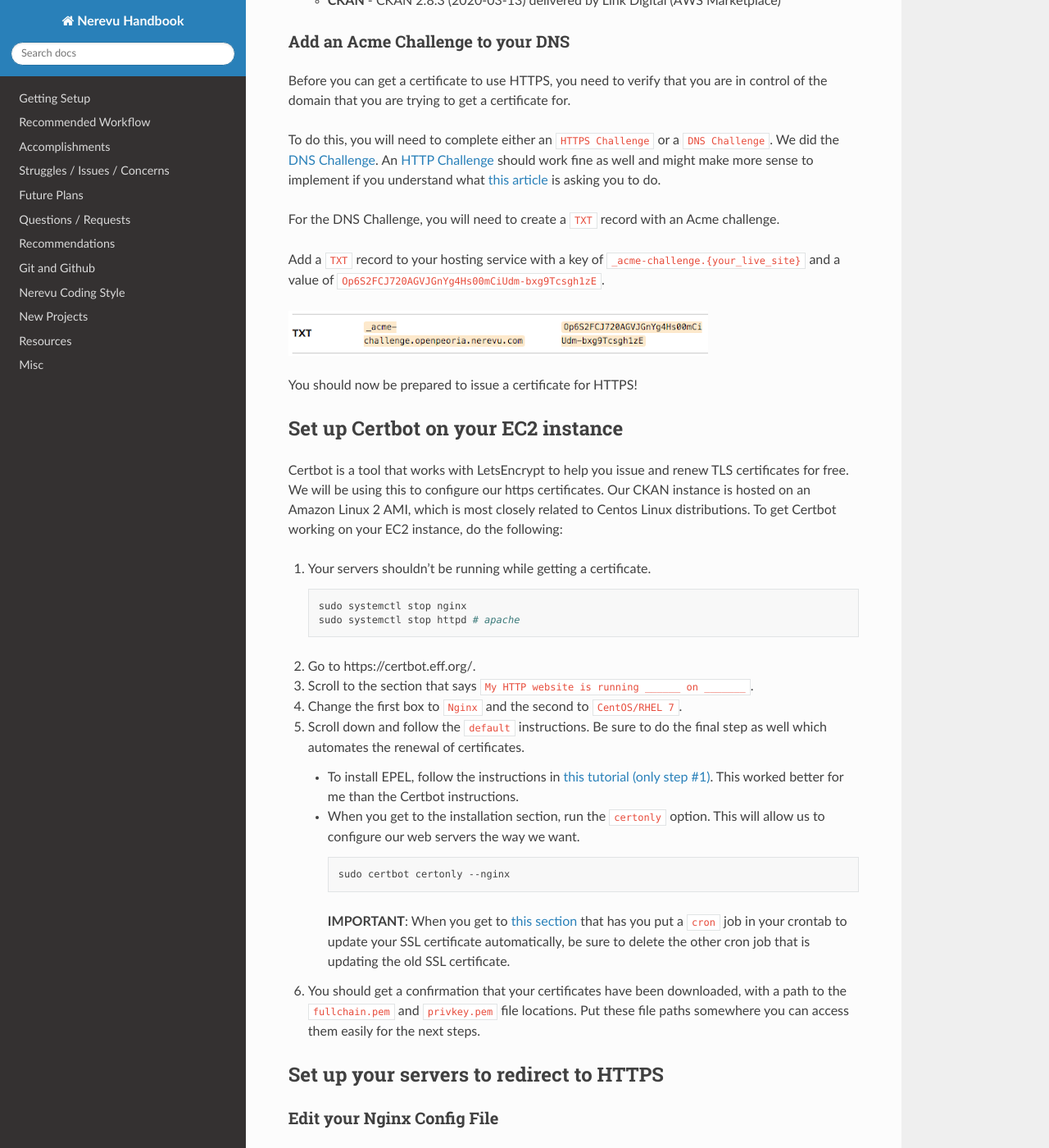
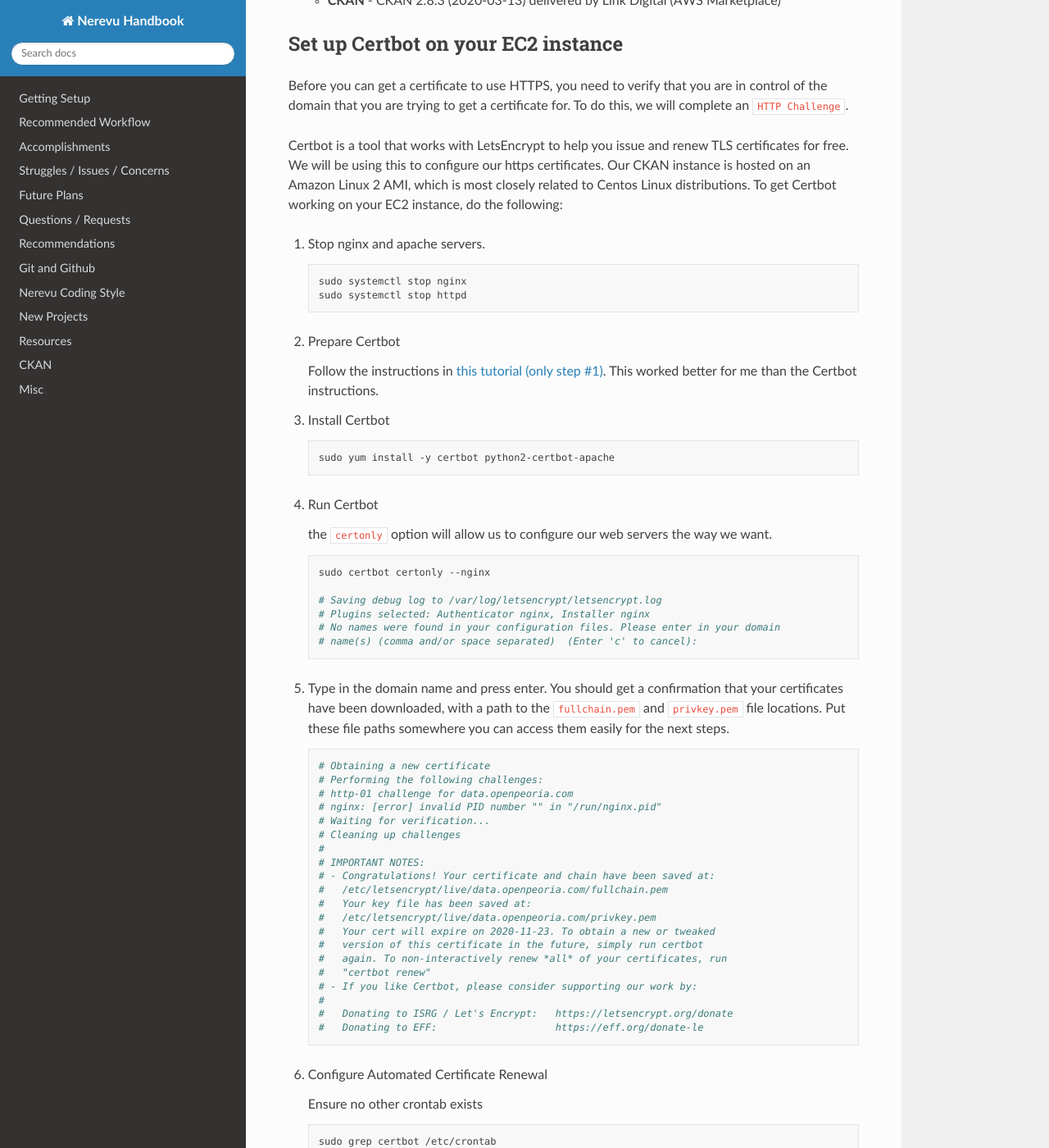
Before and after one commit to nerevu/handbook, a Sphinx documentation site: the page built from docs/ckan-https.md, in a window 1280 px wide and 1400 px high, scrolled down 540 px. Shown: the whole window at 82% size. Built offline with Sphinx 7.4.7 and the Read the Docs theme 2.0.0, drawn with Linux system fonts in a browser that asks for light colours; some of the changed text lies outside the part shown.

Commit message:
[FIX] Update ckan docs and add to index

````diff
--- a/docs/ckan-https.md
+++ b/docs/ckan-https.md
@@ -7,56 +7,95 @@ CKAN uses an Nginx server as a reverse proxy to an Apache server. This means tha
 ## Prerequisites
 
 - Enable inbound connections on port 443 (HTTPS) for your EC2 instance Security Group rules.
+
 - Knowledge of terminal editors - I use `vim`, but feel free to use `nano` or whatever editor you like.
-- Below are the versions for the technologies I'm using. You probably don't need the exact versions.
-  - **Nginx** - nginx/1.12.2
-  - **Apache Web Server** - Server version: Apache/2.4.41 ()
-  - **CKAN** - CKAN 2.8.3 (2020-03-13) delivered by Link Digital (AWS Marketplace)
 
-### Add an Acme Challenge to your DNS
-Before you can get a certificate to use HTTPS, you need to verify that you are in control of the domain that you are trying to get a certificate for.
+- Below are the versions for the technologies I'm using. You probably don't need the exact versions:
 
-To do this, you will need to complete either an `HTTPS Challenge` or a `DNS Challenge`. We did the [DNS Challenge](https://letsencrypt.org/docs/challenge-types/#dns-01-challenge). An [HTTP Challenge](https://letsencrypt.org/docs/challenge-types/#http-01-challenge) should work fine as well and might make more sense to implement if you understand what [this article](https://letsencrypt.org/docs/challenge-types/) is asking you to do.
-
-For the DNS Challenge, you will need to create a `TXT` record with an Acme challenge.
-
-Add a `TXT` record to your hosting service with a key of `_acme-challenge.{your_live_site}` and a value of `Op6S2FCJ720AGVJGnYg4Hs00mCiUdm-bxg9Tcsgh1zE`.
-
-![img](../assets/txt_record.png)
-
-You should now be prepared to issue a certificate for HTTPS!
+    - **Nginx** - nginx/1.12.2
+    - **Apache Web Server** - Server version: Apache/2.4.41 ()
+    - **CKAN** - CKAN 2.8.3 (2020-03-13) delivered by Link Digital (AWS Marketplace)
 
 ## Set up Certbot on your EC2 instance
 
+Before you can get a certificate to use HTTPS, you need to verify that you are in control of the domain that you are trying to get a certificate for. To do this, we will complete an [`HTTP Challenge`](https://letsencrypt.org/docs/challenge-types/#http-01-challenge).
+
 Certbot is a tool that works with LetsEncrypt to help you issue and renew TLS certificates for free. We will be using this to configure our https certificates. Our CKAN instance is hosted on an Amazon Linux 2 AMI, which is most closely related to Centos Linux distributions. To get Certbot working on your EC2 instance, do the following:
 
-1. Your servers shouldn't be running while getting a certificate.
+1. Stop nginx and apache servers.
 
-   ```bash
-   sudo systemctl stop nginx
-   sudo systemctl stop httpd # apache
-   ```
+    ```bash
+    sudo systemctl stop nginx
+    sudo systemctl stop httpd
+    ```
 
-2. Go to https://certbot.eff.org/.
+2. Prepare Certbot
 
-3. Scroll to the section that says `My HTTP website is running ______ on _______`.
+    Follow the instructions in [this tutorial (only step #1)](https://docs.aws.amazon.com/AWSEC2/latest/UserGuide/SSL-on-amazon-linux-2.html#prepare). This worked better for me than the Certbot instructions.
 
-4. Change the first box to `Nginx` and the second to `CentOS/RHEL 7`.
+3. Install Certbot
 
-5. Scroll down and follow the `default` instructions. Be sure to do the final step as well which automates the renewal of certificates.
+    ```bash
+    sudo yum install -y certbot python2-certbot-apache
+    ```
 
-   - To install EPEL, follow the instructions in [this tutorial (only step #1)](https://docs.aws.amazon.com/AWSEC2/latest/UserGuide/SSL-on-amazon-linux-2.html#prepare). This worked better for me than the Certbot instructions.
+4. Run Certbot
 
-   - When you get to the installation section, run the `certonly` option. This will allow us to configure our web servers the way we want.
+    the `certonly` option will allow us to configure our web servers the way we want.
 
-     ```bash
-     sudo certbot certonly --nginx
-     ```
+    ```bash
+    sudo certbot certonly --nginx
 
-        **IMPORTANT**: When you get to [this section](https://handbook.nerevu.com/ckan-https.html#set-up-certbot-on-your-ec2-instance) that has you put a `cron` job in your crontab to update your SSL certificate automatically, be sure to delete the other cron job that is updating the old SSL certificate.
+    # Saving debug log to /var/log/letsencrypt/letsencrypt.log
+    # Plugins selected: Authenticator nginx, Installer nginx
+    # No names were found in your configuration files. Please enter in your domain
+    # name(s) (comma and/or space separated)  (Enter 'c' to cancel):
+    ```
 
-6. You should get a confirmation that your certificates have been downloaded, with a path to the `fullchain.pem` and `privkey.pem` file locations. Put these file paths somewhere you can access them easily for the next steps.
+5. Type in the domain name and press enter. You should get a confirmation that your certificates have been downloaded, with a path to the `fullchain.pem` and `privkey.pem` file locations. Put these file paths somewhere you can access them easily for the next steps.
 
+    ```bash
+    # Obtaining a new certificate
+    # Performing the following challenges:
+    # http-01 challenge for data.openpeoria.com
+    # nginx: [error] invalid PID number "" in "/run/nginx.pid"
+    # Waiting for verification...
+    # Cleaning up challenges
+    #
+    # IMPORTANT NOTES:
+    # - Congratulations! Your certificate and chain have been saved at:
+    #   /etc/letsencrypt/live/data.openpeoria.com/fullchain.pem
+    #   Your key file has been saved at:
+    #   /etc/letsencrypt/live/data.openpeoria.com/privkey.pem
+    #   Your cert will expire on 2020-11-23. To obtain a new or tweaked
+    #   version of this certificate in the future, simply run certbot
+    #   again. To non-interactively renew *all* of your certificates, run
+    #   "certbot renew"
+    # - If you like Certbot, please consider supporting our work by:
+    #
+    #   Donating to ISRG / Let's Encrypt:   https://letsencrypt.org/donate
+    #   Donating to EFF:                    https://eff.org/donate-le
+    ```
+
+
+6. Configure Automated Certificate Renewal
+
+    Ensure no other crontab exists
+
+    ```bash
+    sudo grep certbot /etc/crontab
+    ```
+
+    If no other one exists, add it
+
+    ```bash
+    echo "0 0,12 * * * root python -c 'import random; import time; time.sleep(random.random() * 3600)' && certbot renew -q" | sudo tee -a /etc/crontab > /dev/null
+    ```
+
+References:
+
+- [docs.aws.amazon.com](https://docs.aws.amazon.com/AWSEC2/latest/UserGuide/SSL-on-amazon-linux-2.html)
+- [certbot.eff.org](https://certbot.eff.org/lets-encrypt/centosrhel7-nginx)
 
 ## Set up your servers to redirect to HTTPS
 
@@ -71,82 +110,107 @@ Now we need to configure our Nginx and Apache servers to work with HTTPS.
    ```
 
 2. We will need to remove the existing server block and add the following server block rule to listen for HTTPS traffic.
-   ```nginx
-   server {
-       listen 443;
-       ssl on;
-       # REPLACE THESE 2 PATHS WITH THE PATHS YOU COPIED FROM CERTBOT EARLIER
-       ssl_certificate /etc/letsencrypt/live/openpeoria.nerevu.com/fullchain.pem;
-       ssl_certificate_key /etc/letsencrypt/live/openpeoria.nerevu.com/privkey.pem;
 
-       client_max_body_size 100M;
-       location / {
-           #redirect all https requests to the apache server hosting our CKAN instance
-           proxy_pass http://127.0.0.1:8000/;
-           proxy_set_header X-Forwarded-For $remote_addr;
-           proxy_set_header Host $host;
-           proxy_cache cache;
-           proxy_cache_bypass $cookie_auth_tkt;
-           proxy_no_cache $cookie_auth_tkt;
-           proxy_cache_valid 30m;
-           proxy_cache_key $host$scheme$proxy_host$request_uri;
-           # In emergency comment out line to force caching
-           # proxy_ignore_headers X-Accel-Expires Expires Cache-Control;
-       }
-   }
-   ```
+    ```nginx
+    server {
+        listen 443;
+        ssl on;
+        # REPLACE THESE 2 PATHS WITH THE PATHS YOU COPIED FROM CERTBOT EARLIER
+        ssl_certificate /etc/letsencrypt/live/data.openpeoria.com/fullchain.pem;
+        ssl_certificate_key /etc/letsencrypt/live/data.openpeoria.com/privkey.pem;
+
+        client_max_body_size 100M;
+        location / {
+            #redirect all https requests to the apache server hosting our CKAN instance
+            proxy_pass http://127.0.0.1:8000/;
+            proxy_set_header X-Forwarded-For $remote_addr;
+            proxy_set_header Host $host;
+            proxy_cache cache;
+            proxy_cache_bypass $cookie_auth_tkt;
+            proxy_no_cache $cookie_auth_tkt;
+            proxy_cache_valid 30m;
+            proxy_cache_key $host$scheme$proxy_host$request_uri;
+            # In emergency comment out line to force caching
+            # proxy_ignore_headers X-Accel-Expires Expires Cache-Control;
+        }
+    }
+    ```
 
 3. Now add another rule for Port 80 (HTTP) traffic that redirects all traffic through the HTTPS rule we just made.
 
-   ```nginx
-   server {
+    ```nginx
+    server {
        listen 80;
-       server_name openpeoria.nerevu.com;
+       server_name data.openpeoria.com;
        rewrite ^ https://$server_name$request_uri? permanent;
-   }
-   ```
+    }
+    ```
 
-   Save and exit this file.
+4. Save and exit this file.
 
-4. Restart your Nginx server.
+5. Restart your Nginx server.
 
-   ```bash
-   sudo systemctl restart nginx
-   ```
+    ```bash
+    sudo systemctl restart nginx
+    ```
 
-### Edit Your Apache Config File
+6. If you get the error
+
+    ```bash
+    Job for nginx.service failed because the control process exited with error code. See "systemctl status nginx.service" and "journalctl -xe" for details.
+    ```
+
+    kill the nginx process and retry.
+
+    ```bash
+    sudo pkill -f nginx & wait $!
+    [1] 9588
+    [1]+  Done                    sudo pkill -f nginx
+    sudo systemctl restart nginx
+    ```
+
+### Edit Your Apache Config Files
 
 If `mod_ssl` is installed on Apache, you will have an `/etc/httpd/conf.d/ssl.conf` file that is listening for HTTPS connections. We want Nginx to handle HTTPS, so we will remove this functionality.
 
 1. Open an editor for `/etc/httpd/conf.d/ssl.conf`.
 
-   ```bash
-   sudo nano /etc/httpd/conf.d/ssl.conf
-   ```
+    ```bash
+    sudo nano /etc/httpd/conf.d/ssl.conf
+    ```
 
 2. Remove the HTTPS listener
 
-   ```bash
-   # remove this line
-   Listen 443
-   ```
+    ```bash
+    # remove this line
+    Listen 443
+    ```
 
-   Save and exit.
+3. Ensure the correct server name is present
 
-3. Comment out the `mod_http2` section of your `/etc/httpd/conf/httpd.conf` file.
-   ```bash
-   # <IfModule mod_http2.c>
-   #    Protocols h2 h2c http/1.1
-   # </IfModule>
-   ```
+    ```bash
+    # Search for lines like the following
+    SSLCertificateFile /etc/letsencrypt/live/data.openpeoria.com/fullchain.pem
+    SSLCertificateKeyFile /etc/letsencrypt/live/data.openpeoria.com/privkey.pem
+    ```
 
-4. Restart your Apache server.
+4. Save and exit this file.
 
-   ```bash
-   sudo systemctl start httpd
-   ```
+5. Comment out the `mod_http2` section of your `/etc/httpd/conf/httpd.conf` file.
 
-5. If you are having trouble restarting your server, check the config file by running `apachectl configtest` from the command line. Don't worry if you get an `SSLCertificateFile does not exist` error. Apache isn't handling HTTPS, so we don't need to worry about this.
+    ```bash
+    # <IfModule mod_http2.c>
+    #    Protocols h2 h2c http/1.1
+    # </IfModule>
+    ```
+
+6. Restart your Apache server.
+
+    ```bash
+    sudo systemctl restart httpd
+    ```
+
+7. If you are having trouble restarting your server, check the config file by running `apachectl configtest` from the command line. Don't worry if you get an `SSLCertificateFile does not exist` error. Apache isn't handling HTTPS, so we don't need to worry about this.
 
 ### Edit your CKAN Installation
 
@@ -154,16 +218,16 @@ After the following two steps, your site should run via https! However, static c
 
 1. Change the `ckan.site_url` variable in the `/etc/ckan/default/production.ini` file to your https domain name.
 
-   ```ini
-   ## Site Settings
-   ckan.site_url = https://openpeoria.nerevu.com
-   ```
+    ```ini
+    ## Site Settings
+    ckan.site_url = https://data.openpeoria.com
+    ```
 
 2. Restart your apache server
 
-   ```bash
-   sudo systemctl restart httpd
-   ```
+    ```bash
+    sudo systemctl restart httpd
+    ```
 
 ## Conclusion
 
````
Also changed, not shown: docs/ckan.md (added, +7 -0 lines), docs/index.rst (+2 -5 lines), docs/make-ckan-live.md (+1 -1 lines), docs/upgrade-ckan-instance.md (+41 -9 lines).
